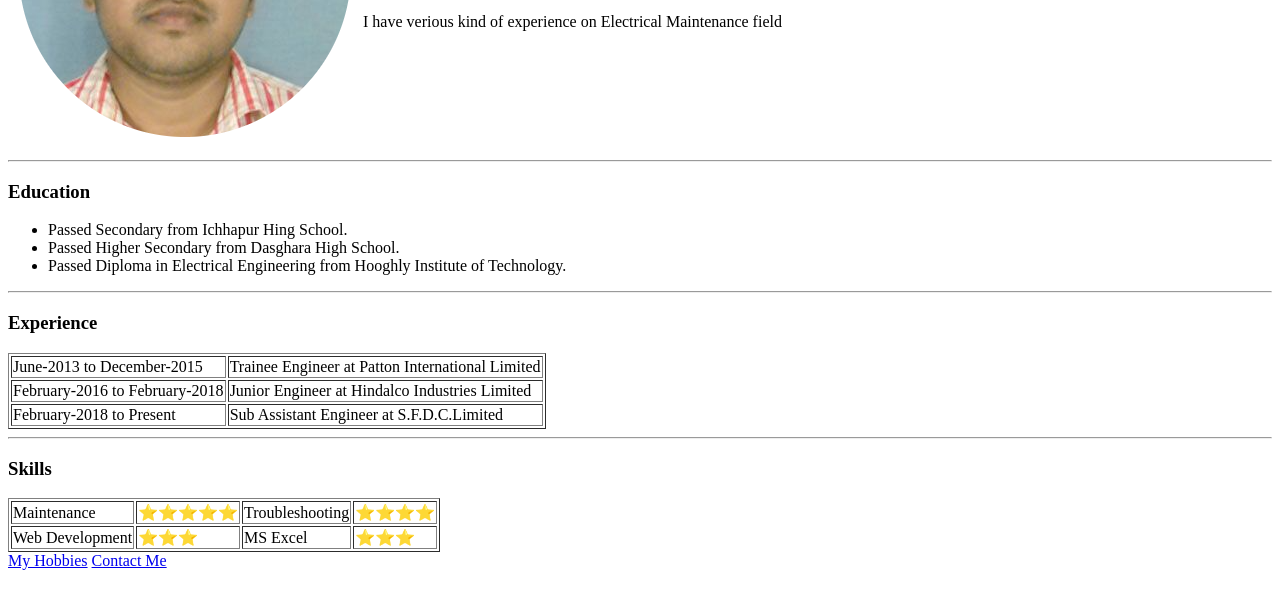
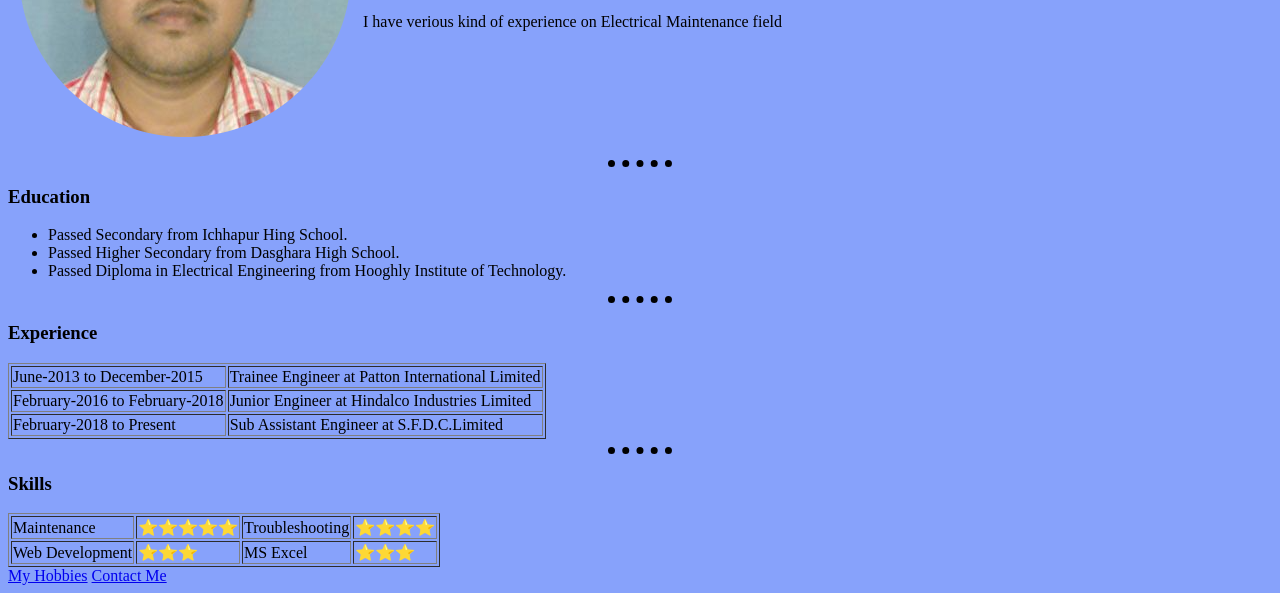
Before and after one commit to anmsh542/cv, a plain HTML site: page index.html in a window 1280 px wide. Shown: the part 214-807 px from the top of the page. Drawn offline with Linux system fonts and the light colour scheme.

Commit message:
Updated index.html

```diff
--- a/index.html
+++ b/index.html
@@ -3,8 +3,20 @@
   <head>
     <meta charset="utf-8">
     <title>Animesh's Personal Site</title>
+    <style media="screen">
+  body{
+    background-color: #87A2FB;
+  }
+  hr{
+    border-style: none;
+    border-top-style: dotted;
+    border-color: black;
+    border-width: 7px;
+    width: 5%;
+  }
+  </style>
   </head>
-  <body>
+  <body >
     <table cellspacing="10">
       <tr>
         <td>
```
